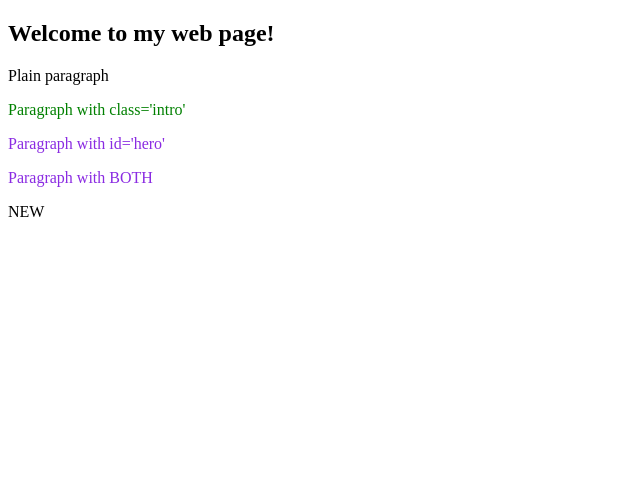
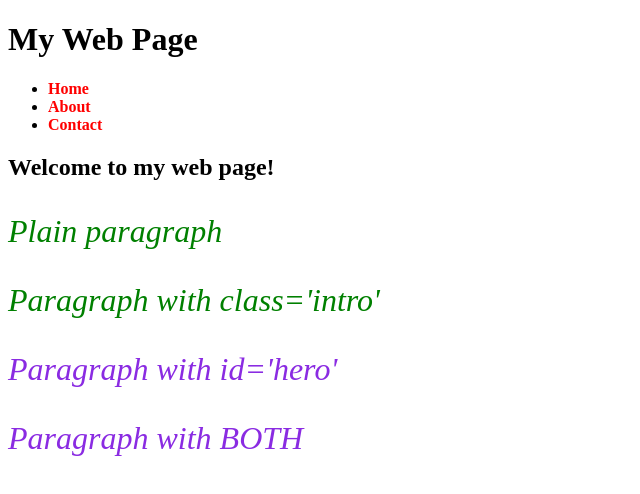
Before and after one commit to Student-Work-Classroom-Demo-MUBAS/lab-three-andreaAston, a plain HTML site: page index.html in a window 1280 px wide. Shown: the whole page, without its empty margins (0-640 px from the left). Drawn offline with Linux system fonts and the light colour scheme.

Commit message:
Finished task 2 on combining selectors

```diff
--- a/index.html
+++ b/index.html
@@ -7,14 +7,23 @@
         <link rel="stylesheet" href="styles.css">
     </head>
     <body>
+        <header>
+            <h1>My Web Page</h1>
 
+            <nav>
+                <ul>
+                    <li><a href="#">Home</a></li>
+                    <li><a href="#">About</a></li>
+                    <li><a href="#">Contact</a></li>
+                </ul>
+        </header>
         <div class="card">
             <h2>Welcome to my web page!</h2>
             <p>Plain paragraph</p>
             <p class="intro">Paragraph with class='intro'</p>
             <p id="hero">Paragraph with id='hero'</p>
             <p class="intro" id="hero">Paragraph with BOTH</p>
-            <span class="badge">NEW</span>
+
         </div>
 
 
--- a/styles.css
+++ b/styles.css
@@ -14,3 +14,21 @@
 p#hero{
     color:blueviolet;
 }
+
+/* !important — nuclear option, avoid it */
+/*p { color: purple !important; }  /* beats everything */
+
+
+/*Task 2 Combinators*/
+
+nav a {
+    color: red;
+    font-weight: bold;
+    text-decoration: none;
+}
+
+h2 ~ p {
+    color: green;
+    font-style: italic;
+    font-size: 2em;
+}
```
